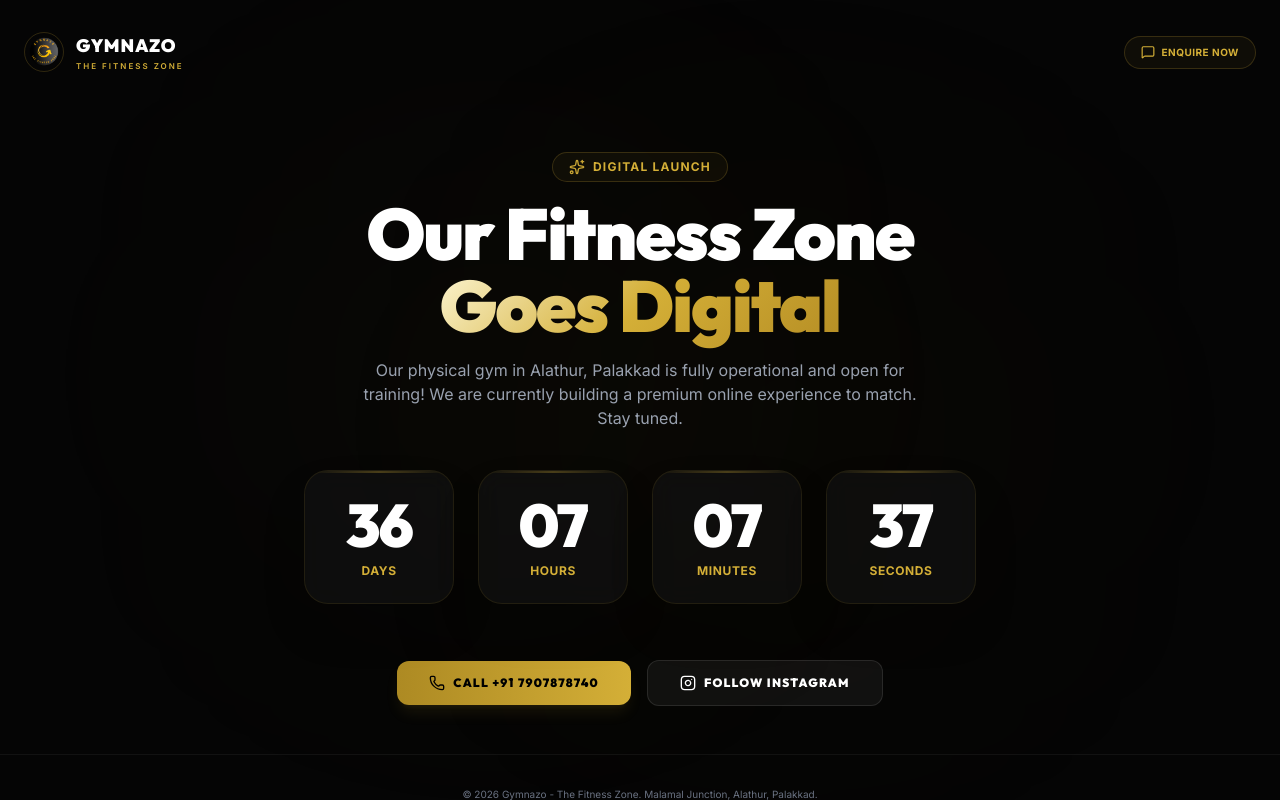
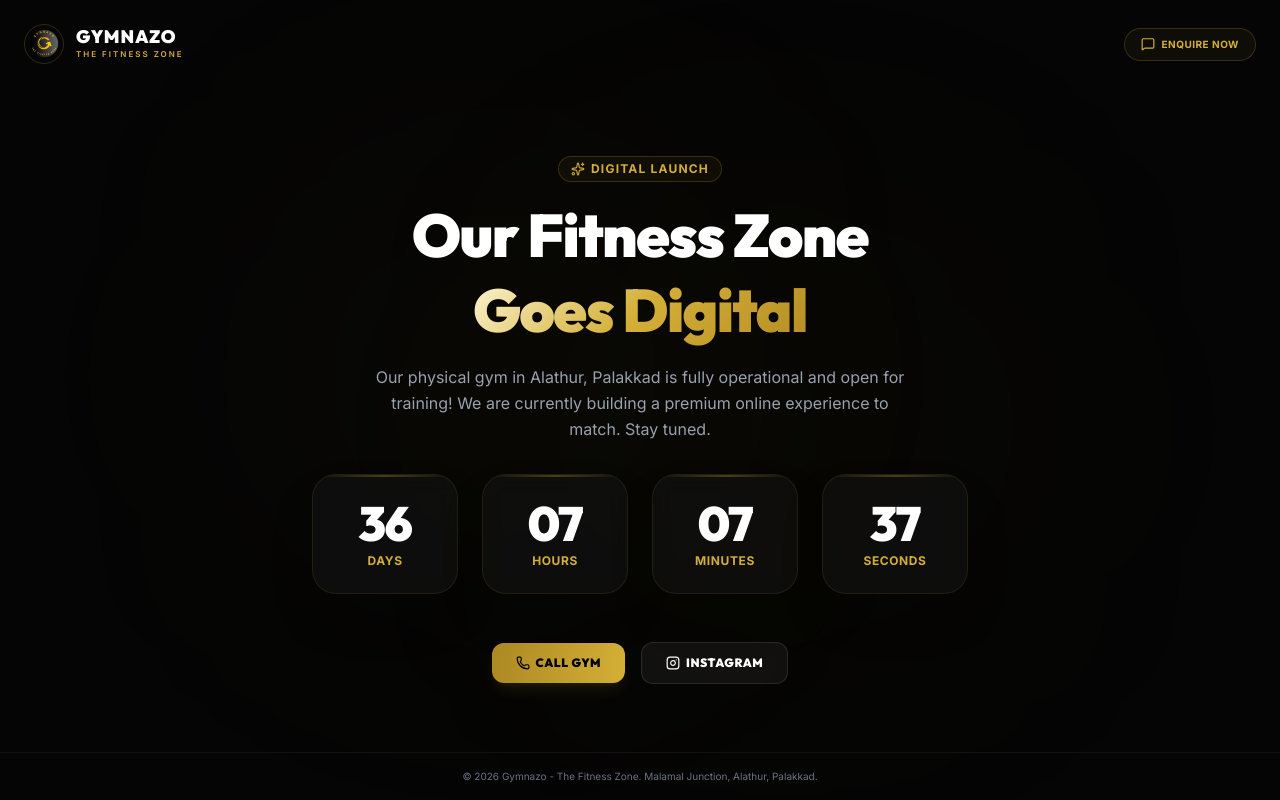
Before and after one commit to Roshith93/gymnazo-homepage, a React (Vite) app: page / in a window 1280 px wide. Built offline with nearby package versions, Linux system fonts and the light colour scheme.

Commit message:
adjusted the timer

```diff
--- a/src/components/Countdown.tsx
+++ b/src/components/Countdown.tsx
@@ -63,25 +63,25 @@
   if (isExpired) return null;
 
   return (
-    <div className="fixed inset-0 z-40 bg-[#050505] flex flex-col justify-between overflow-y-auto overflow-x-hidden font-sans">
+    <div className="fixed inset-0 z-40 bg-[#050505] flex flex-col justify-between overflow-hidden font-sans h-screen h-[100dvh]">
 
       {/* Background glow decoration */}
       <div className="absolute left-1/4 top-1/4 w-[350px] h-[350px] bg-gold-500/5 blur-[150px] rounded-full pointer-events-none" />
       <div className="absolute right-1/4 bottom-1/4 w-[350px] h-[350px] bg-gold-600/5 blur-[150px] rounded-full pointer-events-none" />
 
       {/* Header Branding */}
-      <header className="w-full max-w-7xl mx-auto px-6 py-8 flex justify-between items-center relative z-10">
+      <header className="w-full max-w-7xl mx-auto px-4 py-3 sm:px-6 sm:py-6 flex justify-between items-center relative z-10">
         <div className="flex items-center gap-3">
           <img
             src="/logo.png"
             alt="Gymnazo Logo"
-            className="h-10 w-10 object-contain rounded-full border border-gold-500/20"
+            className="h-8 w-8 sm:h-10 sm:w-10 object-contain rounded-full border border-gold-500/20"
           />
           <div className="flex flex-col">
-            <span className="font-heading font-black text-lg tracking-wider text-white">
+            <span className="font-heading font-black text-sm sm:text-lg tracking-wider text-white leading-none">
               GYMNAZO
             </span>
-            <span className="text-[8px] font-semibold tracking-[0.25em] text-gold-500">
+            <span className="text-[7px] sm:text-[8px] font-semibold tracking-[0.25em] text-gold-500 mt-0.5">
               THE FITNESS ZONE
             </span>
           </div>
@@ -91,26 +91,26 @@
           href="https://wa.me/917907878740"
           target="_blank"
           rel="noopener noreferrer"
-          className="rounded-full border border-gold-500/20 bg-gold-500/5 hover:bg-gold-500 hover:text-black px-4 py-2 text-[10px] font-black uppercase tracking-wider text-gold-500 transition-all active:scale-95 flex items-center gap-1.5"
+          className="rounded-full border border-gold-500/20 bg-gold-500/5 hover:bg-gold-500 hover:text-black px-3 py-1.5 sm:px-4 sm:py-2 text-[8px] sm:text-[10px] font-black uppercase tracking-wider text-gold-500 transition-all active:scale-95 flex items-center gap-1 sm:gap-1.5"
         >
-          <MessageSquare className="h-3.5 w-3.5" />
+          <MessageSquare className="h-3 w-3 sm:h-3.5 sm:w-3.5" />
           Enquire Now
         </a>
       </header>
 
       {/* Center Countdown Panel */}
-      <main className="flex-grow flex items-center justify-center py-12 px-4 relative z-10">
-        <div className="max-w-3xl w-full text-center space-y-10">
+      <main className="flex-grow flex items-center justify-center py-4 px-4 relative z-10 overflow-hidden">
+        <div className="max-w-3xl w-full text-center space-y-4 sm:space-y-6 md:space-y-8">
 
           {/* Main Title Badge */}
-          <div className="space-y-4">
+          <div className="space-y-2 sm:space-y-4">
             <motion.div
               initial={{ opacity: 0, y: -20 }}
               animate={{ opacity: 1, y: 0 }}
               transition={{ duration: 0.6 }}
-              className="inline-flex items-center gap-2 rounded-full border border-gold-500/20 bg-gold-500/5 px-4 py-1.5 text-xs text-gold-500 font-bold uppercase tracking-widest"
+              className="inline-flex items-center gap-1.5 rounded-full border border-gold-500/20 bg-gold-500/5 px-3 py-1 text-[10px] sm:text-xs text-gold-500 font-bold uppercase tracking-widest"
             >
-              <Sparkles className="h-4 w-4 text-gold-500 animate-pulse" />
+              <Sparkles className="h-3.5 w-3.5 text-gold-500 animate-pulse" />
               Digital Launch
             </motion.div>
 
@@ -118,7 +118,7 @@
               initial={{ opacity: 0, y: 20 }}
               animate={{ opacity: 1, y: 0 }}
               transition={{ duration: 0.6, delay: 0.2 }}
-              className="font-heading font-black text-4xl sm:text-6xl md:text-7xl text-white tracking-tight"
+              className="font-heading font-black text-2xl sm:text-5xl md:text-6xl text-white tracking-tight leading-tight"
             >
               Our Fitness Zone <br />
               <span className="text-gold-gradient">Goes Digital</span>
@@ -128,7 +128,7 @@
               initial={{ opacity: 0 }}
               animate={{ opacity: 1 }}
               transition={{ duration: 0.8, delay: 0.4 }}
-              className="text-gray-400 text-sm sm:text-base max-w-xl mx-auto"
+              className="text-gray-400 text-xs sm:text-sm md:text-base max-w-xl mx-auto px-4 leading-relaxed"
             >
               Our physical gym in Alathur, Palakkad is fully operational and open for training! We are currently building a premium online experience to match. Stay tuned.
             </motion.p>
@@ -139,20 +139,20 @@
             initial={{ opacity: 0, scale: 0.9 }}
             animate={{ opacity: 1, scale: 1 }}
             transition={{ duration: 0.6, delay: 0.5 }}
-            className="grid grid-cols-4 gap-3 sm:gap-6 max-w-2xl mx-auto"
+            className="grid grid-cols-4 gap-2 sm:gap-4 md:gap-6 max-w-lg sm:max-w-2xl mx-auto px-2"
           >
             {Object.entries(timeLeft).map(([unit, value]) => (
               <div
                 key={unit}
-                className="glass-panel border border-gold-500/10 rounded-2xl sm:rounded-3xl p-3 sm:p-6 flex flex-col items-center justify-center relative overflow-hidden shadow-2xl"
+                className="glass-panel border border-gold-500/10 rounded-xl sm:rounded-3xl p-2.5 sm:p-4 md:p-6 flex flex-col items-center justify-center relative overflow-hidden shadow-2xl"
               >
                 {/* Visual light glow inside cards */}
                 <div className="absolute top-0 left-0 w-full h-[2px] bg-gradient-to-r from-transparent via-gold-500/30 to-transparent" />
 
-                <span className="font-heading font-black text-3xl sm:text-5xl md:text-6xl text-white tracking-tight">
+                <span className="font-heading font-black text-xl sm:text-4xl md:text-5xl text-white tracking-tight">
                   {String(value).padStart(2, '0')}
                 </span>
-                <span className="text-[8px] sm:text-xs font-bold uppercase tracking-wider text-gold-500 mt-1 sm:mt-2">
+                <span className="text-[7px] sm:text-[10px] md:text-xs font-bold uppercase tracking-wider text-gold-500 mt-0.5 sm:mt-1.5">
                   {unit}
                 </span>
               </div>
@@ -164,24 +164,24 @@
             initial={{ opacity: 0 }}
             animate={{ opacity: 1 }}
             transition={{ duration: 0.8, delay: 0.6 }}
-            className="flex flex-col sm:flex-row items-center justify-center gap-4 pt-4"
+            className="flex flex-row items-center justify-center gap-2.5 sm:gap-4 pt-2 sm:pt-4 max-w-md mx-auto w-full px-2"
           >
             <a
               href="tel:+917907878740"
-              className="w-full sm:w-auto px-8 py-3.5 bg-gradient-to-r from-gold-600 to-gold-500 hover:from-gold-500 hover:to-gold-400 text-black font-heading font-black text-xs uppercase tracking-widest rounded-xl transition-all shadow-lg shadow-gold-500/10 active:scale-95 flex items-center justify-center gap-2"
+              className="flex-1 sm:flex-none px-3 py-2.5 sm:px-6 sm:py-3 bg-gradient-to-r from-gold-600 to-gold-500 hover:from-gold-500 hover:to-gold-400 text-black font-heading font-black text-[9px] sm:text-xs uppercase tracking-wider rounded-xl transition-all shadow-lg shadow-gold-500/10 active:scale-95 flex items-center justify-center gap-1.5"
             >
-              <Phone className="h-4 w-4" />
-              Call +91 7907878740
+              <Phone className="h-3.5 w-3.5" />
+              Call Gym
             </a>
 
             <a
               href="https://www.instagram.com/gymnazo.in/"
               target="_blank"
               rel="noopener noreferrer"
-              className="w-full sm:w-auto px-8 py-3.5 rounded-xl border border-white/10 hover:border-gold-500/30 bg-white/5 text-white hover:text-gold-500 font-heading font-black text-xs uppercase tracking-widest transition-all active:scale-95 flex items-center justify-center gap-2"
+              className="flex-1 sm:flex-none px-3 py-2.5 sm:px-6 sm:py-3 rounded-xl border border-white/10 hover:border-gold-500/30 bg-white/5 text-white hover:text-gold-500 font-heading font-black text-[9px] sm:text-xs uppercase tracking-wider transition-all active:scale-95 flex items-center justify-center gap-1.5"
             >
-              <Instagram className="h-4 w-4" />
-              Follow Instagram
+              <Instagram className="h-3.5 w-3.5" />
+              Instagram
             </a>
           </motion.div>
 
@@ -189,8 +189,8 @@
       </main>
 
       {/* Footer */}
-      <footer className="w-full max-w-7xl mx-auto px-6 py-8 flex flex-col sm:flex-row items-center justify-center gap-4 relative z-10 border-t border-white/5">
-        <p className="text-[10px] text-gray-500 text-center">
+      <footer className="w-full max-w-7xl mx-auto px-4 py-3 sm:px-6 sm:py-4 flex flex-col sm:flex-row items-center justify-center gap-2 relative z-10 border-t border-white/5">
+        <p className="text-[8px] sm:text-[10px] text-gray-500 text-center">
           © {new Date().getFullYear()} Gymnazo - The Fitness Zone. Malamal Junction, Alathur, Palakkad.
         </p>
       </footer>
```
